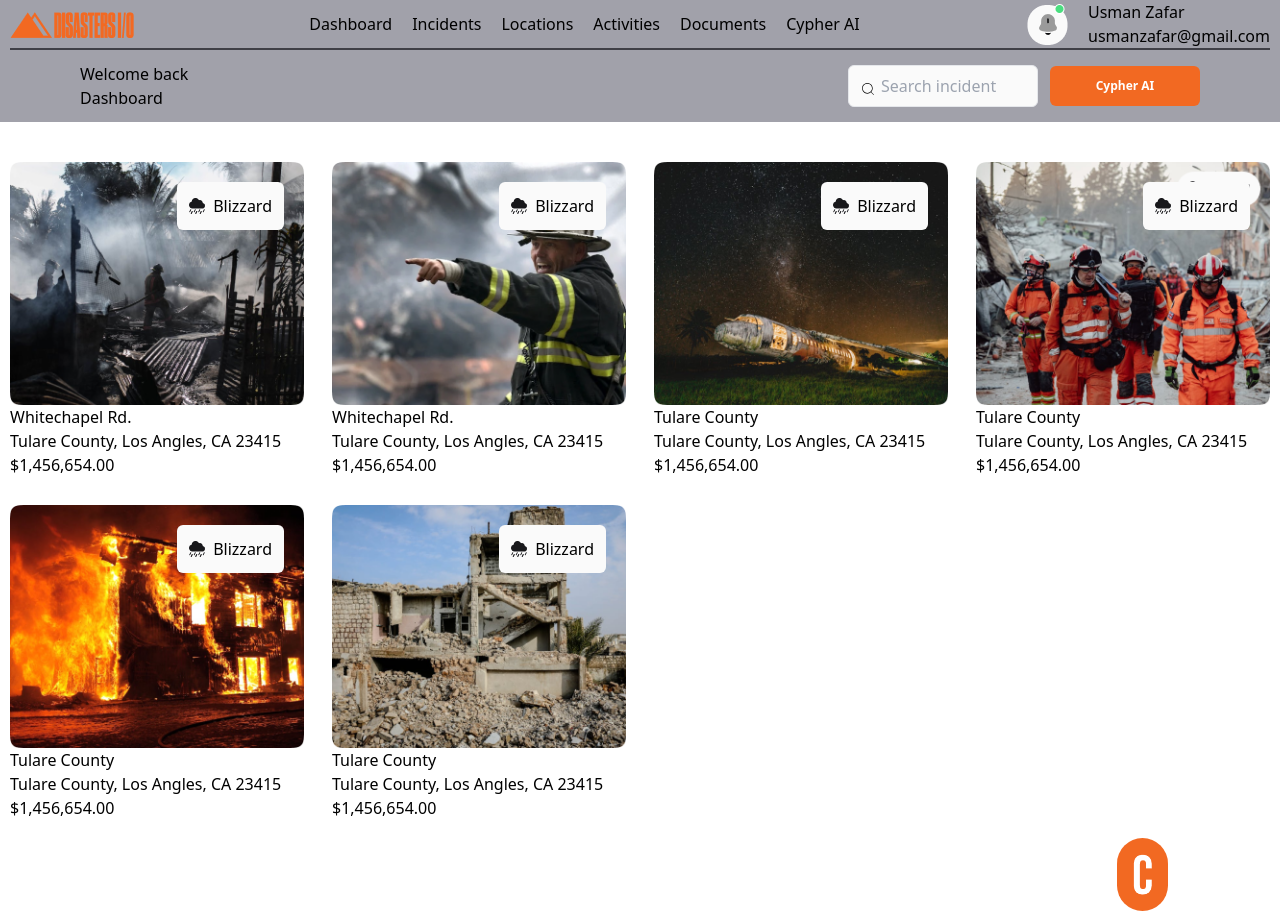
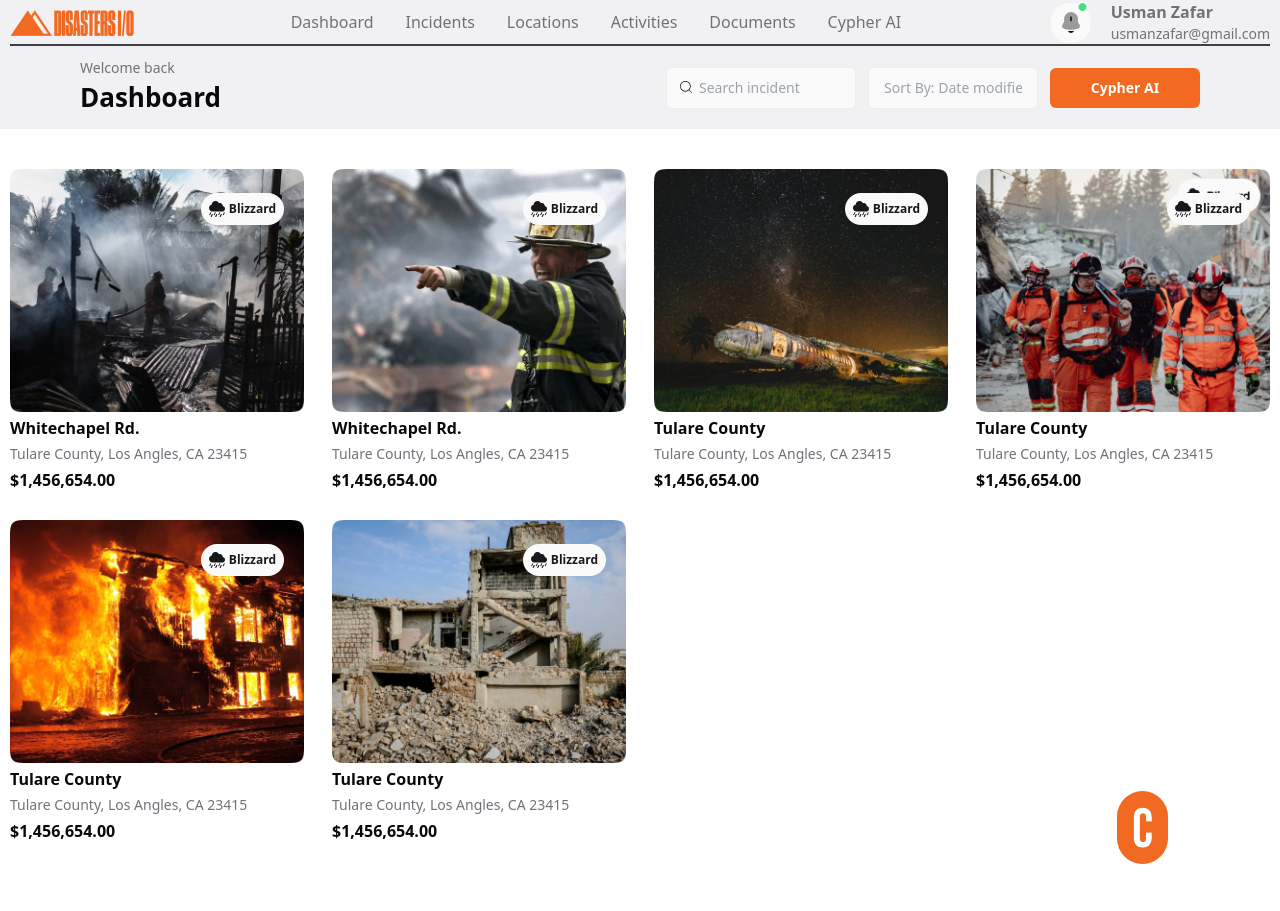
Before and after one commit to nasrin137/React-Assignment-1, a React (Vite) app: page / in a window 1280 px wide. After the commit the page ends 867 px from the top, so only its background shows below. Built offline with nearby package versions, Linux system fonts and the light colour scheme.

Commit message:
added some design of dashboard

```diff
--- a/src/Components/MobileMenu.jsx
+++ b/src/Components/MobileMenu.jsx
@@ -1,6 +1,7 @@
 import React from 'react'
 import { AiOutlineClose } from "react-icons/ai";
 import { Link } from 'react-router-dom';
+import { navItems } from './Data';
 
 function MobileMenu({toggleMenu}) {
   return (
@@ -10,7 +11,7 @@ function MobileMenu({toggleMenu}) {
         <AiOutlineClose className='text-black text-2xl'/></button>
     </div>
         <div className='space-y-4'>
-        <ul  className="flex justify-between items-center gap-5">
+        <ul className="flex-col justify-between items-center gap-5">
              {
                 navItems.map(({label,link},i)=>(
                     <li key={i}><Link to={link}>{label}</Link></li>
--- a/src/Components/Shared/Button.jsx
+++ b/src/Components/Shared/Button.jsx
@@ -3,7 +3,7 @@ import { cn } from '../../Utils'
 
 function Button({children,classname}) {
   return (
-    <button className={cn("bg-primary text-white font-bold text-xs px-[25px] py-[8px] gap-5 rounded-[6px] w-[150px] h-[40px]",classname)}>
+    <button className={cn("bg-primary text-white font-bold text-sm px-[25px] py-[8px] gap-5 rounded-[6px] w-[150px] h-[40px]",classname)}>
         {children}
     </button>
   )
--- a/src/Components/Shared/Card.jsx
+++ b/src/Components/Shared/Card.jsx
@@ -1,14 +1,13 @@
 import React from 'react'
-
 
 function Card({img,title,description,price}) {
   return (
-    <div className='relative'>
+    <div className='relative font-bold text-base text-dark space-y-1'>
        <img src={img} alt="" />
        <h4>{title}</h4>
-       <h6>{description}</h6>
+       <h6 className='text-sm text-ash font-normal'>{description}</h6>
        <p>{price}</p>
-       <button className='bg-[#FAFAFA] rounded-md absolute top-5 right-5  flex justify-center items-center gap-2 px-3 py-3'>
+       <button className='bg-[#FAFAFA] text-[#18181B] rounded-full absolute top-5 right-5  flex justify-center items-center gap-1 px-2 py-2 font-bold text-xs'>
         <img src="Images/fi_3314005.png" alt="" /> Blizzard</button>
     </div>
   )
--- a/src/Components/Shared/Navbar.jsx
+++ b/src/Components/Shared/Navbar.jsx
@@ -1,7 +1,5 @@
 import { Link,Outlet } from "react-router-dom"
-import { CiSearch } from "react-icons/ci";
 import Container from "./Container";
-import Button from "./Button";
 import { navItems } from "../Data";
 import { useState } from "react";
 import { IoMdMenu } from "react-icons/io";
@@ -9,29 +7,22 @@ import MobileMenu from "../MobileMenu";
 
 function Navbar() {
     const [isMenuOpen,setIsMenuOpen] = useState(false)
-    const toggleMenu = ()=> setIsMenuOpen(!isMenuOpen)
+    const toggleMenu = ()=> {
+        setIsMenuOpen(!isMenuOpen)
+    }
 
   return (
-    <nav className="bg-accent">
+    <nav className="bg-gray">
       <Container>
-          {/* upper portion of navbar */}
        <div className="flex justify-between items-center">
        <div>
             <img src="Images/logo.png" alt="logo" />
         </div>
-        <div>
-            {/* <ul className="flex justify-between items-center gap-5">
-                <li><Link to="/">Dashboard</Link></li>
-                <li><Link to="/incidents">Incidents</Link></li>
-                <li><Link to="/locations">Locations</Link></li>
-                <li><Link>Activities</Link></li>
-                <li><Link>Documents</Link></li>
-                <li><Link>Cypher AI</Link></li>
-            </ul> */}
-             <ul  className="flex justify-between items-center gap-5">
+        <div className="hidden lg:flex justify-between items-center gap-5">
+             <ul  className="flex justify-between items-center gap-8">
              {
                 navItems.map(({label,link},i)=>(
-                    <li className=' text-sm xl:text-base hover:text-primary transition-colors duration-150' key={i}><Link to={link}>{label}</Link></li>
+                    <li className='text-sm xl:text-base text-[#71717A]  hover:text-primary transition-colors duration-150' key={i}><Link to={link}>{label}</Link></li>
 
                 ))
             }
@@ -43,12 +34,16 @@ function Navbar() {
             <img src="Images/notification.png" alt="" />
             <div className="flex justify-between items-center">
                 <img src="" alt="" />
-                <div>
+                <div className="text-[#71717A] font-semibold text-base">
                     <h5>Usman Zafar</h5>
-                    <p>usmanzafar@gmail.com</p>
+                    <p className="font-normal text-sm">usmanzafar@gmail.com</p>
                 </div>
             </div>
         </div>
+        <button onClick={toggleMenu} className="md:hidden"><IoMdMenu></IoMdMenu></button>
+        {
+            isMenuOpen && <MobileMenu toggleMenu={toggleMenu}></MobileMenu>
+        }
 
        </div>
 
--- a/src/Pages/Dashboard/ChatPopUp.jsx
+++ b/src/Pages/Dashboard/ChatPopUp.jsx
@@ -3,9 +3,9 @@ import Button from '../../Components/Shared/Button'
 
 function ChatPopUp({toggleChatBox}) {
   return (
-   <div className=' absolute top-48 right-16'>
-     <div className='bg-[#F4F4F5] w-[331px] h-[280px] relative '>
-        <h1 className='bg-primary text-white text-center'>Chat with Cypher</h1>
+   <div className='absolute top-48 right-16 '>
+     <div className='bg-[#F4F4F5] w-[331px] h-[280px] relative'>
+        <h1 className='bg-primary text-[#FAFAFA] font-bold text-lg py-2 pl-4 rounded-t-lg'>Chat with Cypher</h1>
        <div>
        <p className='bg-[#3F3F46] w-[213px] h-[57px] absolute top-7 right-0'>Lorem ipsum dolar sit general sac mascho werho</p>
         <p className='bg-[#F4F4F5] w-[213px] h-[57px] pt-16'>Lorem ipsum dolar sit general sac mascho werho</p>
--- a/src/Pages/Dashboard/Dashboard.jsx
+++ b/src/Pages/Dashboard/Dashboard.jsx
@@ -11,23 +11,23 @@ function Dashboard() {
 
   const toggleChatBox = ()=>{
     setIsOpen(!isOpen)
-    // console.log('click')
   }
   return (
     <section className='w-full'>
-          <div className="flex justify-between items-center py-3  px-20 bg-accent">
+          <div className="flex justify-between items-center py-3  px-20 bg-gray">
             <div>
-                <p>Welcome back</p>
-                <h1>Dashboard</h1>
+                <p className='text-sm text-ash'>Welcome back</p>
+                <h1 className='text-[26px] text-[#09090B] font-bold'>Dashboard</h1>
             </div>
             <div className="flex justify-between items-center relative gap-3">
-            <CiSearch className="top-4 left-3 absolute" /><input  type="text" className="w-[190px] h-[42px] rounded-md  border-[1px] bg-[#FAFAFA] py-3 px-[10px] text-[#71717A] pl-8" placeholder="Search incident"/>
-
-            <Button >Cypher AI</Button>
+            <CiSearch className="top-3 left-3 absolute" /><input  type="text" className="w-[190px] h-[42px] rounded-md  border-[1px] border-secondary bg-[#FAFAFA] py-3 px-[10px] text-ash pl-8 text-sm" placeholder="Search incident"/>
+            <input  type="text" className="w-[170px] h-[42px] rounded-md  border-[1px] border-secondary bg-[#FAFAFA] py-3 px-[15px] text-ash text-sm" placeholder="Sort By: Date modified"/>
+            <Button>Cypher AI</Button>
             </div>
          </div>
           <Container>
 
+    {/* dashboard body portion */}
       <div className='grid grid-cols-1 md:grid-cols-2 lg:grid-cols-3 xl:grid-cols-4 mt-10 gap-7'>
         {
             cardInfo.map((item,i)=>(
@@ -35,8 +35,9 @@ function Dashboard() {
             ))
         }
     </div>
+    {/* chatbox portion */}
    <button onClick={toggleChatBox}>
-   <img src="/Images/C.png" alt="" className='bg-primary rounded-full p-4 absolute right-28'/>
+   <img src="/Images/C.png" alt="" className='bg-primary rounded-full p-4 absolute right-28 -bottom-16'/>
    </button>
    {
     isOpen &&  <ChatPopUp toggleChatBox={toggleChatBox}></ChatPopUp>
--- a/tailwind.config.js
+++ b/tailwind.config.js
@@ -9,7 +9,10 @@ export default {
       colors:{
         primary:"#F26922",
         secondary:"#E4E4E780",
-        accent:"#A1A1AA"
+        accent:"#A1A1AA",
+        gray:"#E4E4E780",
+        ash:"#71717A",
+        dark:"#09090B"
       },
     },
   },
```
